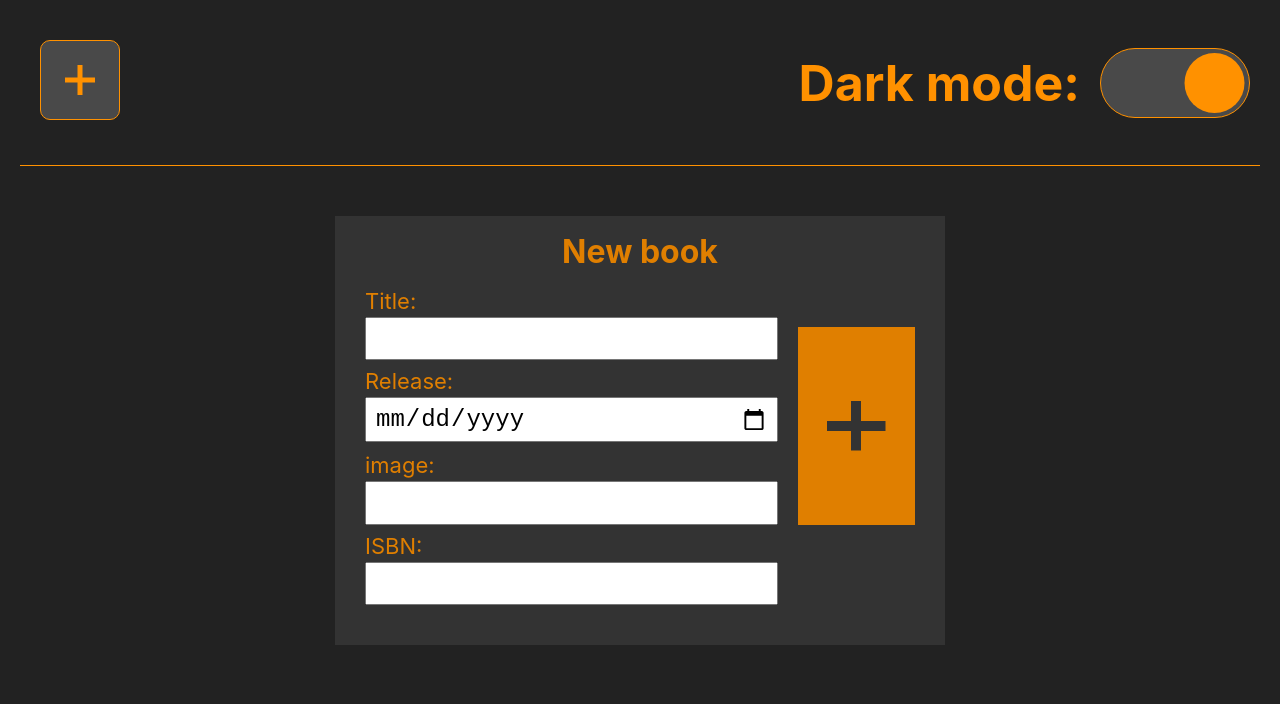
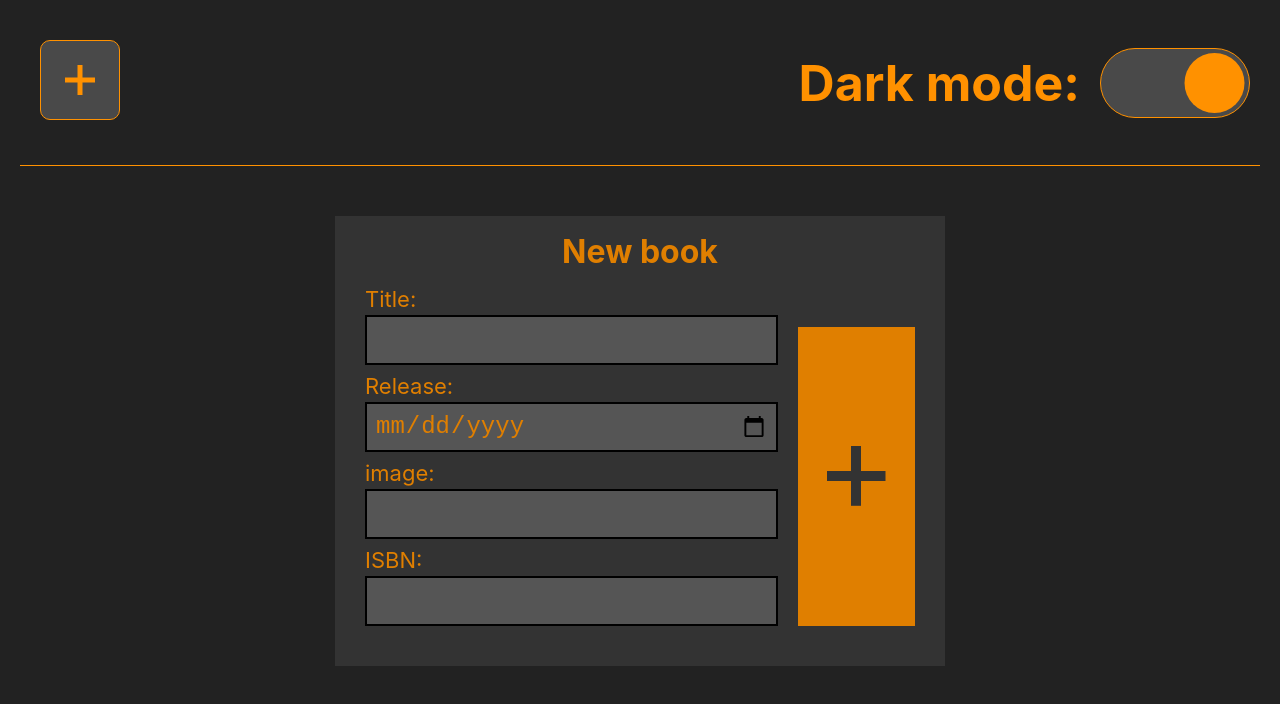
Before and after one commit to SgtBlade/Booktracker, a React (Create React App) app: page /books/home in a window 1280 px wide. Shown: the top 704 px of the page. Built offline with nearby package versions, Linux system fonts and the light colour scheme.

Commit message:
Minor css changes

```diff
--- a/src/css/compCss/AddBookPage.module.css
+++ b/src/css/compCss/AddBookPage.module.css
@@ -47,6 +47,11 @@
     width: 90%;
     border: none;
 }
+.form__input.lightMode {
+    background-color: var(--LightModetextFields);
+    color: white;
+    border-color: #6d70b9;
+}
 
 .form__label__text {
     display: flex !important;
--- a/src/css/compCss/NewBookForm.module.css
+++ b/src/css/compCss/NewBookForm.module.css
@@ -35,16 +35,18 @@
     margin-bottom: 1rem;
     font-size: 0;
     grid-column: 2;
-    grid-row: 1 / span 3;
-    height: 80%;
+    grid-row: 1 / span 4;
+    height: 86%;
     border: none;
+
+    align-self: flex-end;
 
     background:
     linear-gradient(var(--bookPostBackground),var(--bookPostBackground)),
     linear-gradient(var(--bookPostBackground),var(--bookPostBackground)),
     var(--textFields);
   background-position:center;
-  background-size: 50% 1rem,1rem 25%;
+  background-size: 50% 1rem,1rem 20%;
   background-repeat:no-repeat;
   }
 
@@ -70,6 +72,15 @@
     color: var(--errorColor);
   }
 
+  .book__rightSide__form__input {
+    min-height: 5rem;
+  }
+
+  .books__newBook__form__submit.lightMode, .book__rightSide__form__input.lightMode {
+    background-color: var(--LightModetextFields);
+    color: white;
+    border-color: #6d70b9;
+  }
 
 
 .books__newBook.lightMode {
@@ -107,6 +118,7 @@
   }
 
   .books__newBook__form__submit {
+
   margin-top: 4rem;
   width: 100%;
   height: 8rem;
--- a/src/css/style.css
+++ b/src/css/style.css
@@ -11,6 +11,7 @@ html {
   box-sizing: inherit;
   font-size: 1.8rem;
   line-height: 1.3;
+  -webkit-appearance: none;
 }
 
 .hidden {
@@ -50,3 +51,9 @@ code {
 input::placeholder {
   color: var(--placeholder);
 }
+
+input {
+  background-color: #555555;
+  border: .2rem solid black;
+  color: var(--fontColor);
+}
--- a/src/js/comps/Detail.jsx
+++ b/src/js/comps/Detail.jsx
@@ -82,7 +82,7 @@ const Detail = () => {
           <form onSubmit={e => handleSubmit(e)} className={`${style.detail__form} ${style[uiStore.themeClass]}`}>
 
             <label className={`${style.detail__form__label} ${style[uiStore.themeClass]}`} htmlFor="release">
-              <p>Edit release:</p>
+              <p onDoubleClick={toggle}>Edit release:</p>
               <input
               value={store.releaseField}
               onChange={e => store.setAdditionField("release", e.currentTarget.value)}
```
